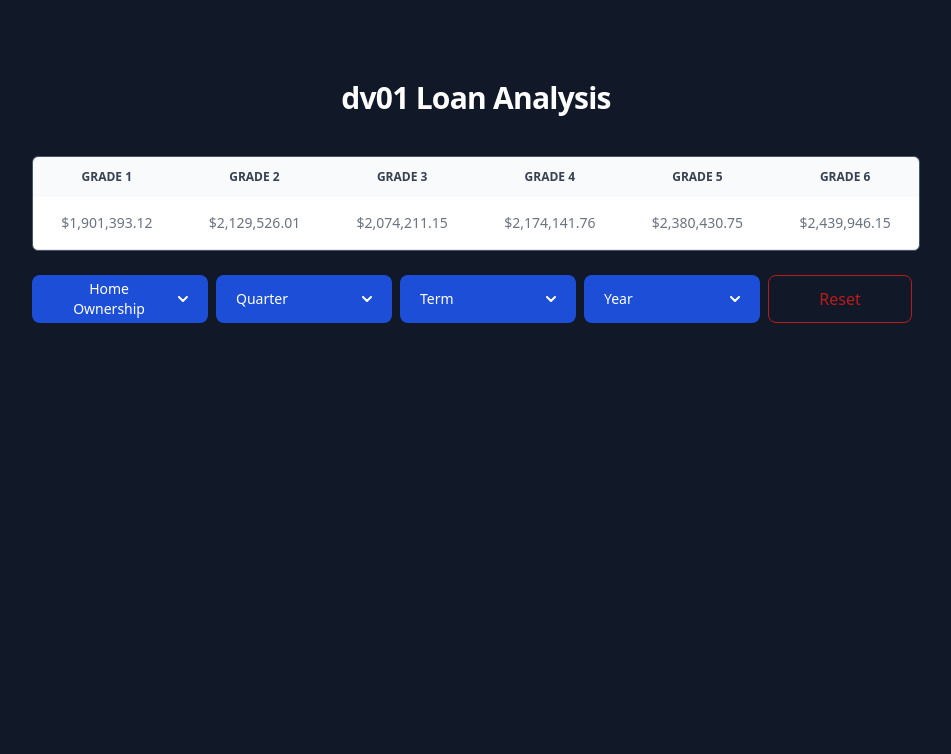
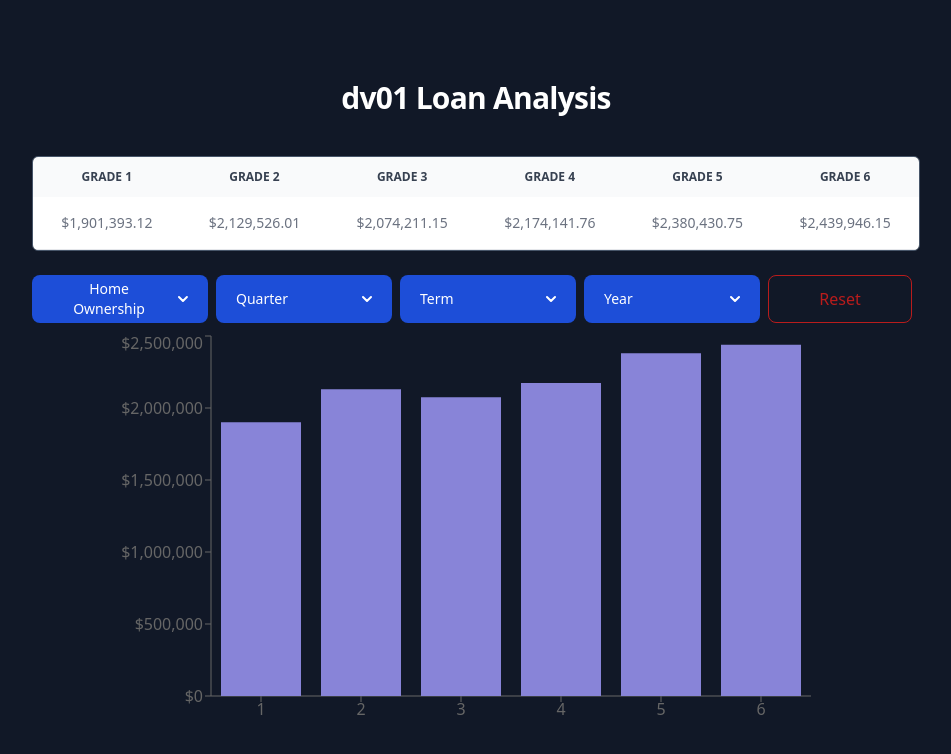
Before and after one commit to kcereno/Demo, a React (Create React App) app: page / in a window 1280 px wide. Shown: the top 754 px of the page, without its empty margins (164-1115 px from the left). Built offline with nearby package versions, Linux system fonts and the light colour scheme.

Commit message:
Finish chart

```diff
--- a/src/App.tsx
+++ b/src/App.tsx
@@ -12,6 +12,7 @@
 } from './features/loanData/LoanDataSlice';
 
 import GradeTable from './components/GradeTable';
+import GradeChart from './components/GradeChart';
 
 function App() {
   const { data, filteredData, loading, error, filters } = useAppSelector(
@@ -57,6 +58,7 @@
           Loading Data
         </p>
       ) : (
+        <>
           <div className="space-y-6">
             <GradeTable loanData={filteredData} />
             <GradeTableFilter
@@ -67,6 +69,11 @@
               loanData={data}
             />
           </div>
+          <div className="">
+            <GradeChart chartData={filteredData} />
+          </div>
+        </>
+        // Chart
       )}
     </main>
   );
--- /dev/null
+++ b/src/components/GradeChart.tsx
@@ -0,0 +1,101 @@
+import React from 'react';
+
+import { LoanDataType } from '../types';
+import { Bar, BarChart, Tooltip, XAxis, YAxis } from 'recharts';
+import {
+  convertToDollarString,
+  extractUniqueValues,
+  roundUpToNearest,
+} from '../utils';
+
+interface CustomTooltipProps {
+  active?: boolean;
+  payload?: any[];
+  label?: string | number;
+}
+
+type GradeChartProps = {
+  chartData: LoanDataType[];
+};
+
+function GradeChart({ chartData }: GradeChartProps) {
+  const uniqueGrades = extractUniqueValues(chartData, 'grade');
+
+  const parsedData = uniqueGrades.map((grade) => {
+    const totalBalance = chartData
+      .filter((data) => data.grade === grade)
+      .reduce(
+        (accumulator, currentValue) =>
+          accumulator + +currentValue.currentBalance,
+        0
+      );
+
+    return {
+      grade,
+      dollarValue: Math.round(totalBalance * 100) / 100,
+    };
+  });
+
+  const maxYValue = Math.max(...parsedData.map((entry) => entry.dollarValue));
+
+  let increment = 0;
+
+  if (maxYValue > 1000000) {
+    increment = 500000;
+  } else if (maxYValue <= 1000000) {
+    increment = 100000;
+  }
+
+  const roundedMaxYValue = roundUpToNearest(maxYValue, increment);
+
+  const numTicks = Math.ceil(roundedMaxYValue / increment);
+  const ticks = Array.from(
+    { length: numTicks + 1 },
+    (_, index) => index * increment
+  );
+
+  const CustomTooltip = ({ active, payload, label }: CustomTooltipProps) => {
+    if (active && payload && payload.length) {
+      return (
+        <div className="">
+          <p className="text-black bg-slate-400 p-2 rounded">
+            {convertToDollarString(payload[0].value)}
+          </p>
+        </div>
+      );
+    }
+
+    return null;
+  };
+
+  return (
+    <div className="">
+      <BarChart
+        width={730}
+        height={400}
+        data={parsedData}
+        margin={{
+          top: 5,
+          right: 30,
+          left: 20,
+          bottom: 5,
+        }}
+      >
+        <XAxis dataKey="grade" />
+        <YAxis
+          width={80}
+          domain={[0, roundedMaxYValue]}
+          ticks={ticks}
+          tickFormatter={(value) => '$' + value.toLocaleString()}
+        />
+        <Tooltip content={CustomTooltip} />
+        <Bar
+          dataKey="dollarValue"
+          fill="#8884d8"
+        />
+      </BarChart>
+    </div>
+  );
+}
+
+export default GradeChart;
--- a/src/components/GradeTable.tsx
+++ b/src/components/GradeTable.tsx
@@ -8,6 +8,7 @@
 };
 
 function GradeTable({ loanData }: GradeTableProps) {
+  console.log('GradeTable ~ loanData:', loanData);
   const row: TableRowType = {};
   const rows: TableRowType[] = [row];
 
--- a/src/types.ts
+++ b/src/types.ts
@@ -62,3 +62,8 @@
   id: string;
   options: DropdownOptionsType;
 };
+
+export type ChartDataType = {
+  name: string;
+  data: { [key: string]: number };
+};
--- a/src/utils.ts
+++ b/src/utils.ts
@@ -4,3 +4,6 @@
 
 export const convertToDollarString = (number: number) =>
   number.toLocaleString('en-US', { style: 'currency', currency: 'USD' });
+
+export const roundUpToNearest = (value: number, increment: number) =>
+  Math.ceil(value / increment) * increment;
```
Lines whose indentation alone changed are shown as unchanged.
